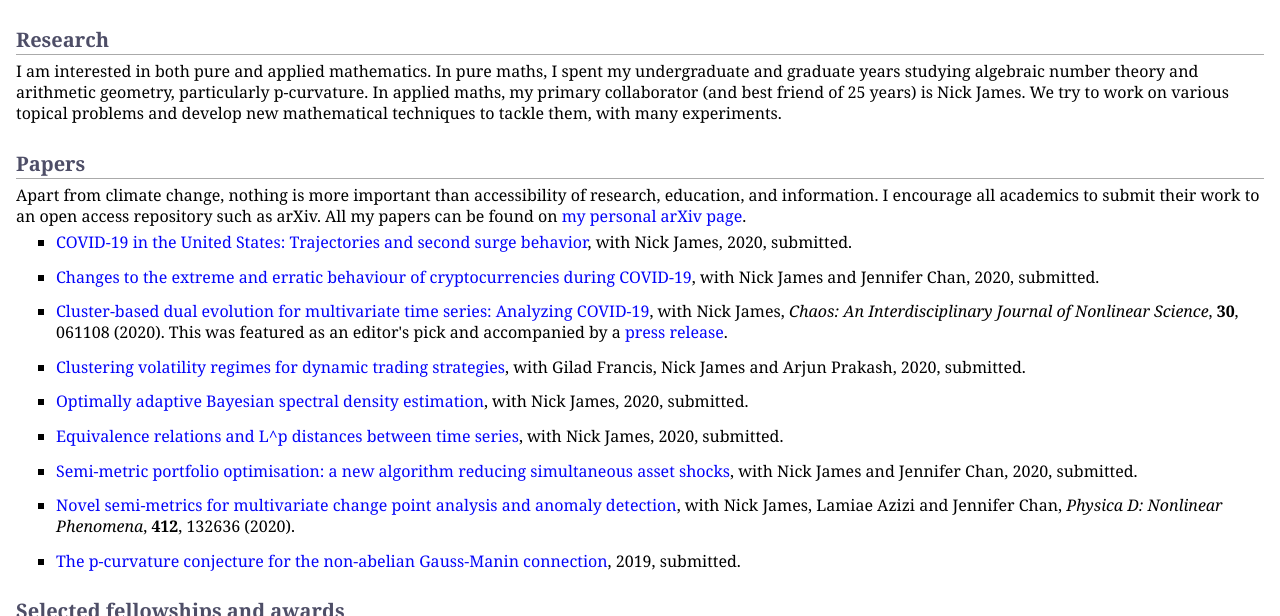
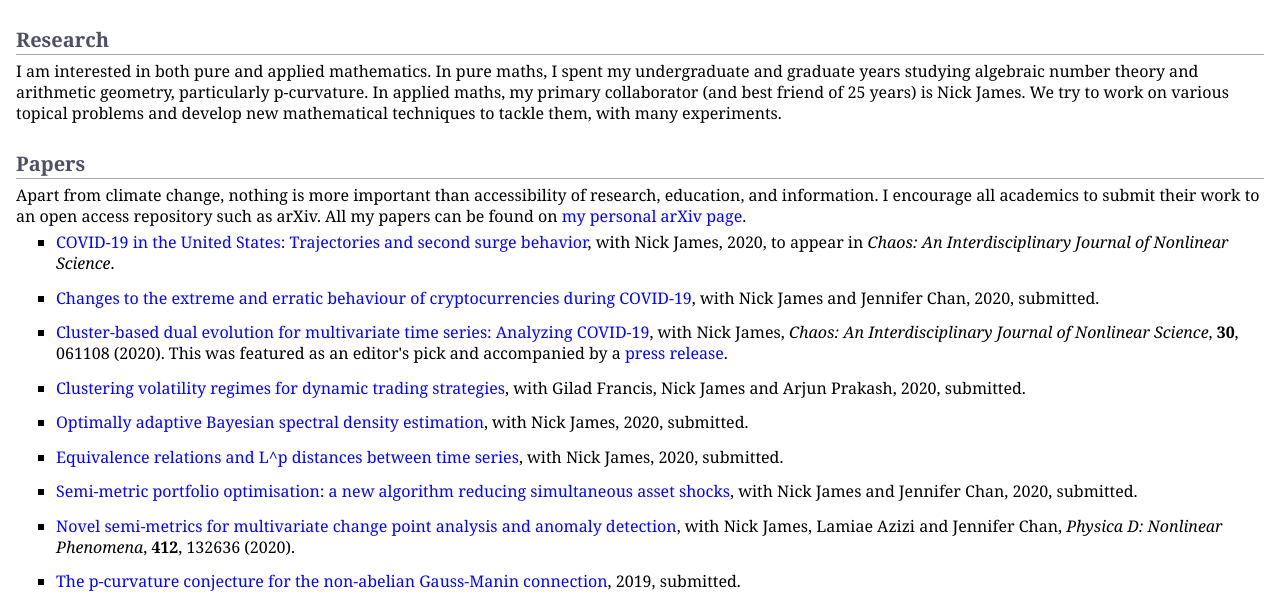
Before and after one commit to MaxMenzies/maxmenzies.com, a Jekyll site: the page index.html, which Jekyll copies as it is, in a window 1280 px wide and 900 px high, cut to the strip 284-900 px from the top of the window. Built offline with Jekyll 4.4.1, drawn with Linux system fonts in a browser that asks for light colours.

Commit message:
Update index.html

```diff
--- a/index.html
+++ b/index.html
@@ -40,7 +40,7 @@
 <h2>Papers</h2>
 <p>Apart from climate change, nothing is more important than accessibility of research, education, and information. I encourage all academics to submit their work to an open access repository such as arXiv. All my papers can be found on <a href="https://arxiv.org/a/menzies_m_1.html">my personal arXiv page</a>.</p>
 <ul>
-<li><p><a href="https://arxiv.org/abs/2008.02068">COVID-19 in the United States: Trajectories and second surge behavior</a>, with Nick James, 2020, submitted.</p>
+<li><p><a href="https://arxiv.org/abs/2008.02068">COVID-19 in the United States: Trajectories and second surge behavior</a>, with Nick James, 2020, to appear in <i>Chaos: An Interdisciplinary Journal of Nonlinear Science</i>.</p>
 </li>
 </ul>
 <ul>
```
